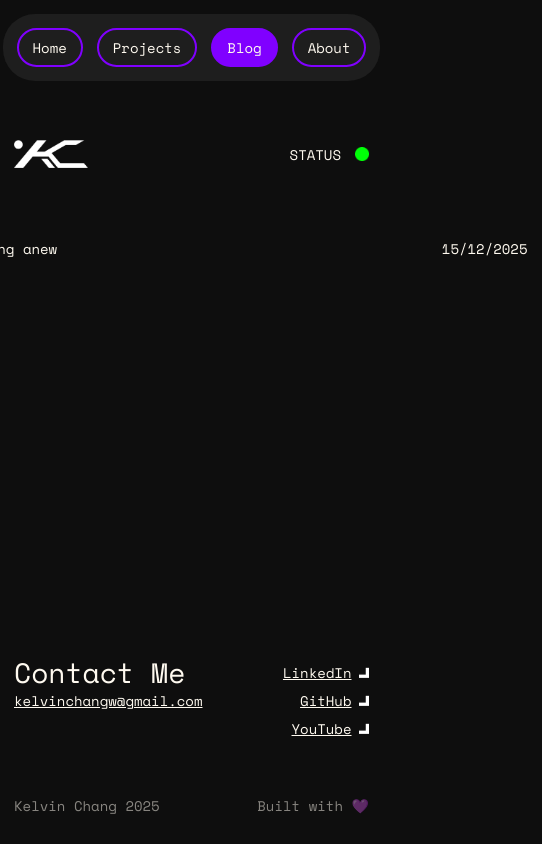
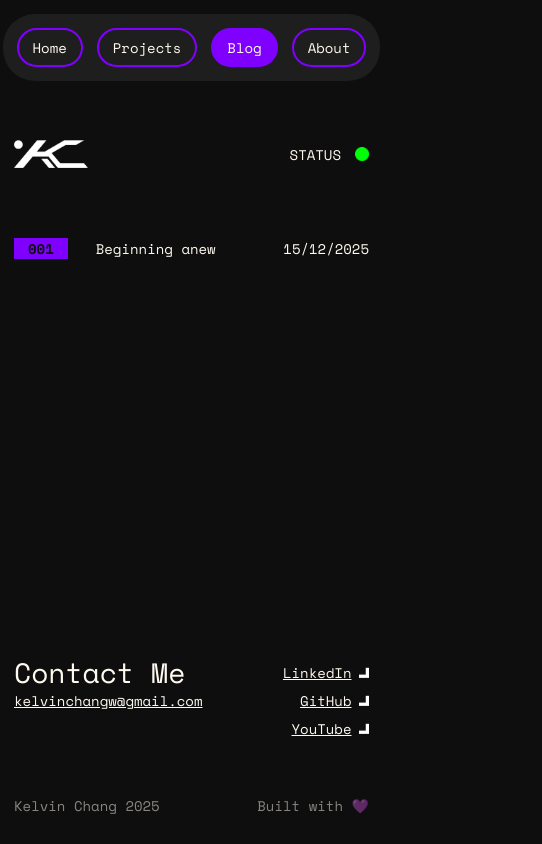
Before and after one commit to kelvinchangw/kelvinchang, a React (Vite) app: page /blog in a window 390 px wide. Shown: the whole page, 542 px wide, since content can reach past the window. Built offline with nearby package versions, Linux system fonts and the light colour scheme.

Commit message:
Standardize mobile layout padding

```diff
--- a/src/pages/About/About.module.css
+++ b/src/pages/About/About.module.css
@@ -59,10 +59,6 @@
 }
 
 @media (max-width: 480px) {
-    .content {
-        padding: 1rem;
-    }
-
     .whoami,
     .history {
         width: 100%;
--- a/src/pages/Blog/Blog.module.css
+++ b/src/pages/Blog/Blog.module.css
@@ -30,3 +30,15 @@
     padding: 0 1rem;
     background-color: var(--color-selected);
 }
+
+/* Mobile layout */
+@media (max-width: 480px) {
+    .content {
+        width: 100%;
+    }
+
+    .post {
+        width: 100%;
+        padding: 1rem 0;
+    }
+}
--- a/src/pages/Projects/Projects.module.css
+++ b/src/pages/Projects/Projects.module.css
@@ -10,7 +10,6 @@
     width: 50rem;
     gap: 2rem;
     transition: ease-out all 0.1s;
-    padding: 1rem;
 }
 
 .project:hover {
```
